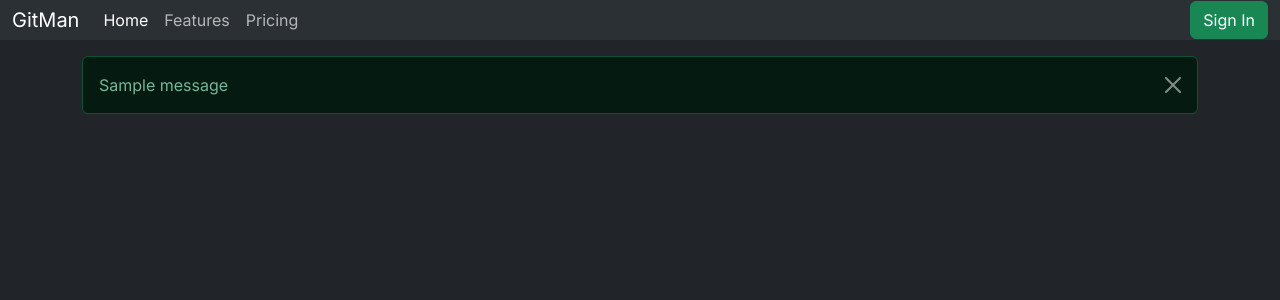
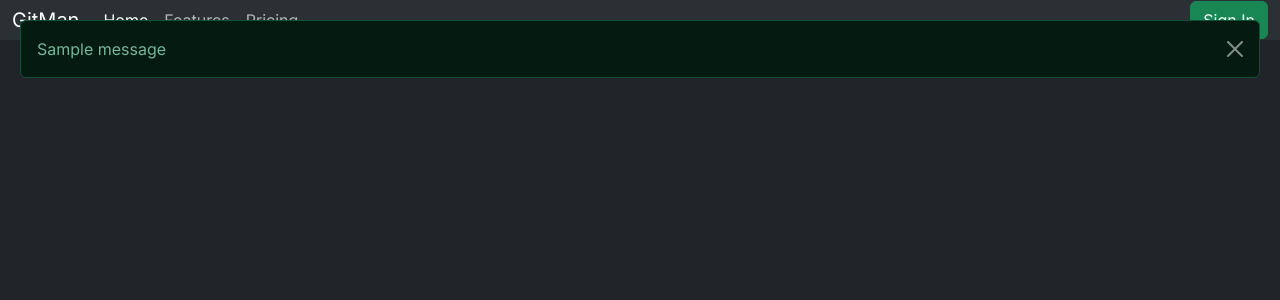
Before and after one commit to atomtables/GitMan, a Flask app: template templates/base.html in a window 1280 px wide. Shown: the top 300 px of the page. Run offline with Flask 2, Linux system fonts and the light colour scheme; the template is opened without the code that fills it: most values are stand-ins (such as "Sample title", 1, 10 or a date in 2020); one stand-in notice (Sample message) is shown.

Commit message:
height changes

```diff
--- a/templates/base.html
+++ b/templates/base.html
@@ -1,3 +1,51 @@
+{#<!DOCTYPE html>#}
+{#<html lang="en" data-bs-theme="dark">#}
+{#<head>#}
+{#    <style>#}
+{#        @import url('https://fonts.googleapis.com/css2?family=Inter:wght@100;200;300;400;500;600;700;800;900&display=swap');#}
+{##}
+{#        * {#}
+{#            font-family: 'Inter', sans-serif;#}
+{#        }#}
+{##}
+{#        html, body {#}
+{#            height: 100%;#}
+{#        }#}
+{#    </style>#}
+{#    <script>#}
+{#        const hostname = "{{ hostname }}";#}
+{#    </script>#}
+{#    <meta charset="UTF-8">#}
+{#    <title>GitMan</title>#}
+{#    <link href="https://cdn.jsdelivr.net/npm/bootstrap@5.3.2/dist/css/bootstrap.min.css" rel="stylesheet"#}
+{#          integrity="sha384-T3c6CoIi6uLrA9TneNEoa7RxnatzjcDSCmG1MXxSR1GAsXEV/Dwwykc2MPK8M2HN" crossorigin="anonymous">#}
+{#    <script src="https://cdn.jsdelivr.net/npm/bootstrap@5.3.2/dist/js/bootstrap.bundle.min.js"#}
+{#            integrity="sha384-C6RzsynM9kWDrMNeT87bh95OGNyZPhcTNXj1NW7RuBCsyN/o0jlpcV8Qyq46cDfL"#}
+{#            crossorigin="anonymous"></script>#}
+{#</head>#}
+{#<body>#}
+{#{% include 'header.html' %}#}
+{#{% with messages = get_flashed_messages() %}#}
+{#    {% if messages %}#}
+{#        <div class="container mt-3">#}
+{#            <ul class="list-unstyled">#}
+{#                {% for message in messages %}#}
+{#                    <li>#}
+{#                        <div class="alert alert-success alert-dismissible fade show" role="alert">#}
+{#                            {{ message }}#}
+{#                            <button type="button" class="btn-close" data-bs-dismiss="alert" aria-label="Close"></button>#}
+{#                        </div>#}
+{#                    </li>#}
+{#                {% endfor %}#}
+{#            </ul>#}
+{#        </div>#}
+{#    {% endif %}#}
+{#{% endwith %}#}
+{#{% block content %}#}
+{#{% endblock %}#}
+{#</body>#}
+{#</html>#}
+
 <!DOCTYPE html>
 <html lang="en" data-bs-theme="dark">
 <head>
@@ -10,6 +58,15 @@
 
         html, body {
             height: 100%;
+        }
+
+        .flash-container {
+            position: fixed;
+            top: 0;
+            right: 0;
+            z-index: 1000; /* Adjust as needed */
+            width: 100%;
+            padding: 20px;
         }
     </style>
     <script>
@@ -27,7 +84,7 @@
 {% include 'header.html' %}
 {% with messages = get_flashed_messages() %}
     {% if messages %}
-        <div class="container mt-3">
+        <div class="flash-container">
             <ul class="list-unstyled">
                 {% for message in messages %}
                     <li>
```
